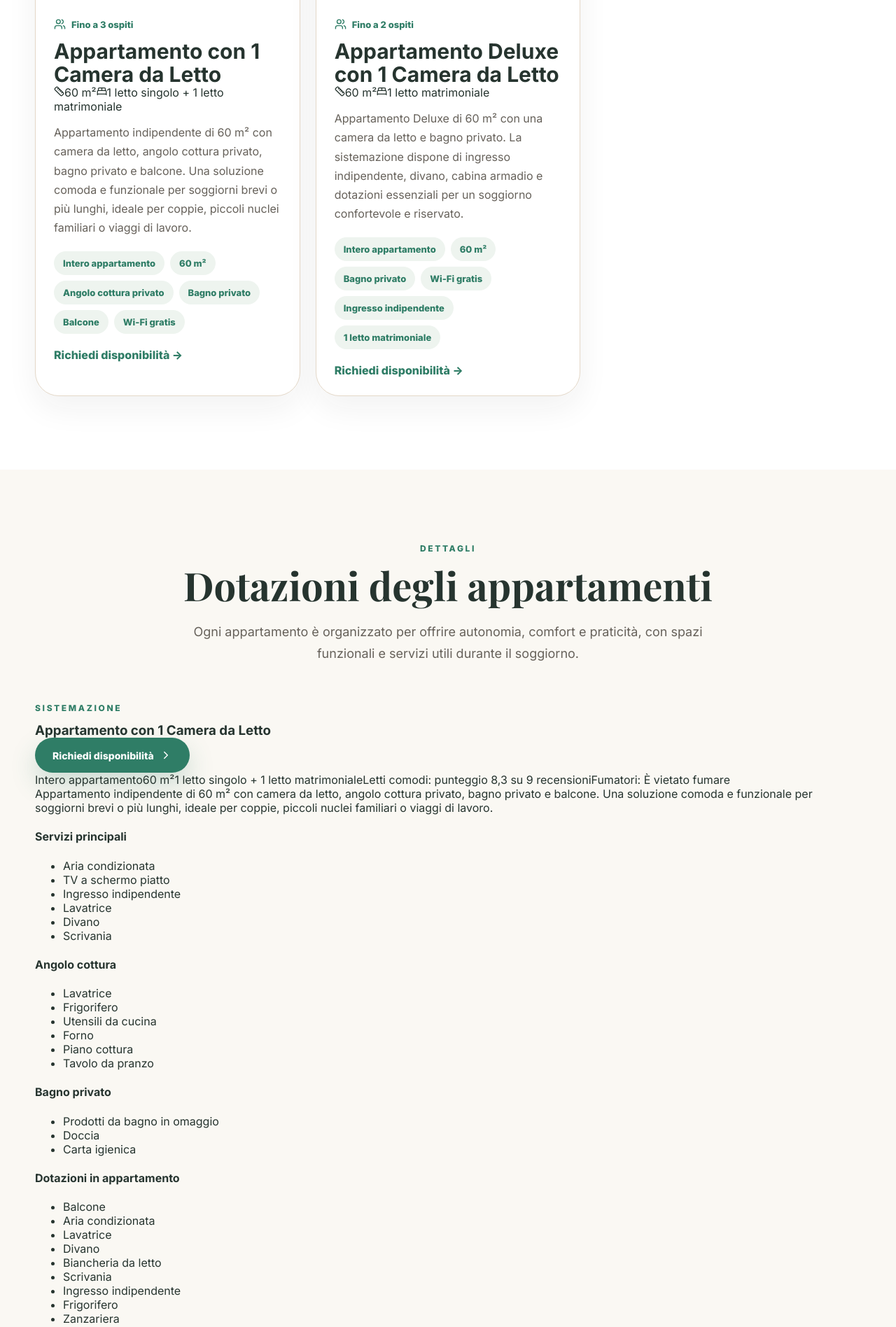
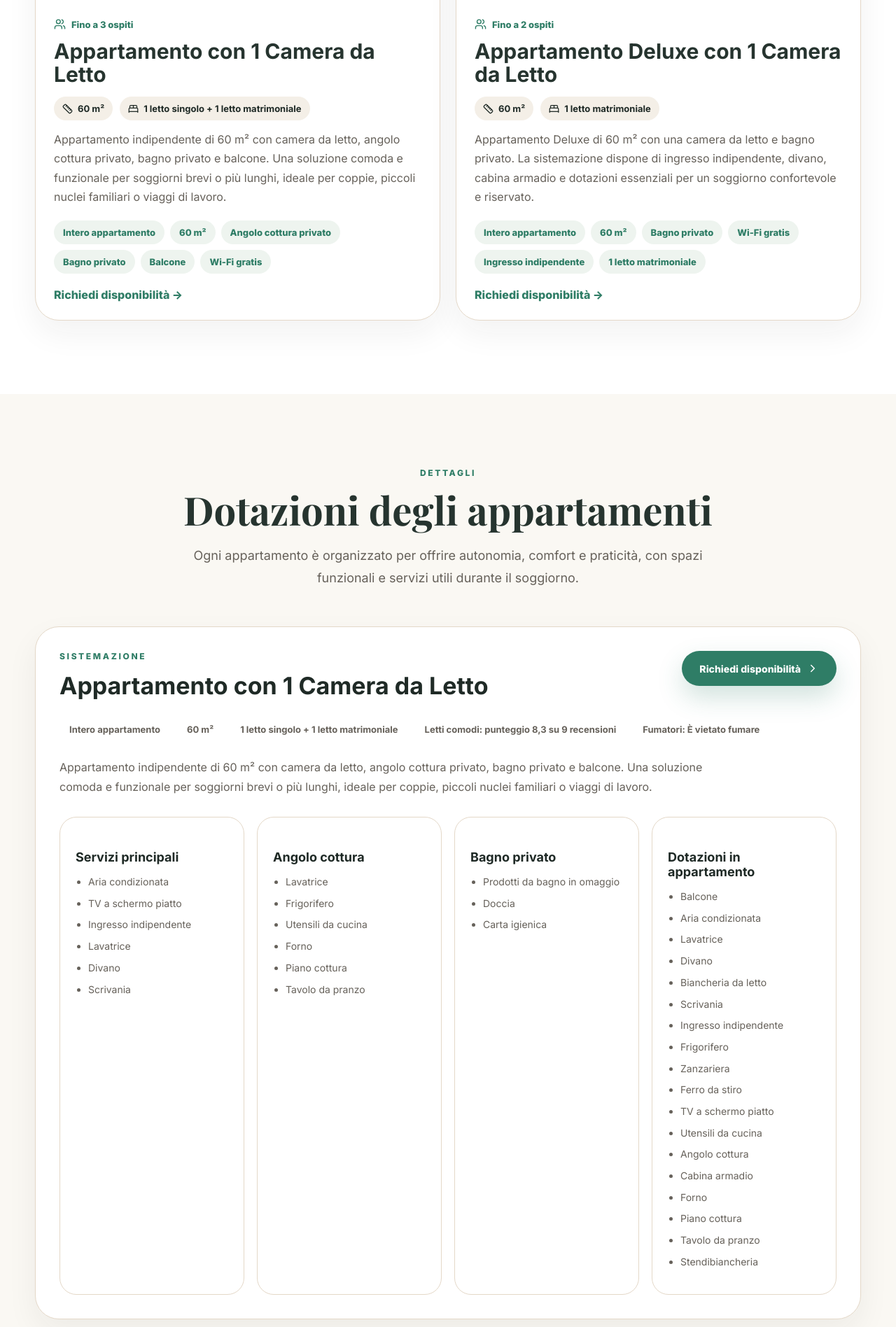
Before and after one commit to yzyk8nb46g-lab/ninfea-bb-site, a React (Vite) app: page /camere in a window 1280 px wide. Shown: the part 1480-3376 px from the top of the page at 70% size. Built offline with nearby package versions, Linux system fonts and the light colour scheme.

Commit message:
Updated styles.css

```diff
--- a/styles.css
+++ b/styles.css
@@ -289,3 +289,141 @@ input:focus, select:focus, textarea:focus { border-color: var(--green); }
     font-size: 23px;
   }
 }
+/* Camere reali Ninfea B&B */
+.room-grid.two-columns {
+  grid-template-columns: repeat(2, 1fr);
+}
+
+.room-meta {
+  display: flex;
+  flex-wrap: wrap;
+  gap: 10px;
+  margin-top: 16px;
+}
+
+.room-meta span {
+  display: inline-flex;
+  align-items: center;
+  gap: 7px;
+  padding: 9px 12px;
+  border-radius: 999px;
+  background: #f4efe7;
+  color: var(--dark);
+  font-size: 13px;
+  font-weight: 700;
+}
+
+.apartment-details {
+  display: grid;
+  gap: 28px;
+}
+
+.apartment-detail-card {
+  border: 1px solid var(--line);
+  background: white;
+  border-radius: var(--radius-lg);
+  padding: 34px;
+  box-shadow: 0 18px 45px rgba(31, 42, 38, 0.06);
+}
+
+.apartment-detail-card__head {
+  display: flex;
+  align-items: flex-start;
+  justify-content: space-between;
+  gap: 24px;
+  margin-bottom: 24px;
+}
+
+.apartment-detail-card h3 {
+  font-size: 34px;
+  line-height: 1.15;
+  color: var(--dark);
+}
+
+.apartment-summary {
+  display: flex;
+  flex-wrap: wrap;
+  gap: 10px;
+  margin-bottom: 22px;
+}
+
+.apartment-summary span {
+  display: inline-flex;
+  padding: 10px 14px;
+  border-radius: 999px;
+  background: var(--cream);
+  color: var(--muted);
+  font-size: 13px;
+  font-weight: 700;
+}
+
+.apartment-description {
+  max-width: 920px;
+  color: var(--muted);
+  line-height: 1.8;
+  margin-bottom: 28px;
+}
+
+.detail-grid {
+  display: grid;
+  grid-template-columns: repeat(4, 1fr);
+  gap: 18px;
+}
+
+.detail-box {
+  border: 1px solid var(--line);
+  border-radius: 24px;
+  background: var(--cream);
+  padding: 22px;
+}
+
+.detail-box h4 {
+  font-size: 18px;
+  color: var(--dark);
+  margin-bottom: 14px;
+}
+
+.detail-box ul {
+  display: grid;
+  gap: 9px;
+  padding-left: 18px;
+  color: var(--muted);
+  line-height: 1.55;
+  font-size: 14px;
+}
+
+.faq-actions {
+  display: flex;
+  gap: 14px;
+  justify-content: center;
+  margin-top: 28px;
+  flex-wrap: wrap;
+}
+
+@media (max-width: 980px) {
+  .room-grid.two-columns {
+    grid-template-columns: 1fr;
+  }
+
+  .detail-grid {
+    grid-template-columns: repeat(2, 1fr);
+  }
+
+  .apartment-detail-card__head {
+    flex-direction: column;
+  }
+}
+
+@media (max-width: 620px) {
+  .detail-grid {
+    grid-template-columns: 1fr;
+  }
+
+  .apartment-detail-card {
+    padding: 24px;
+  }
+
+  .apartment-detail-card h3 {
+    font-size: 28px;
+  }
+}
```
